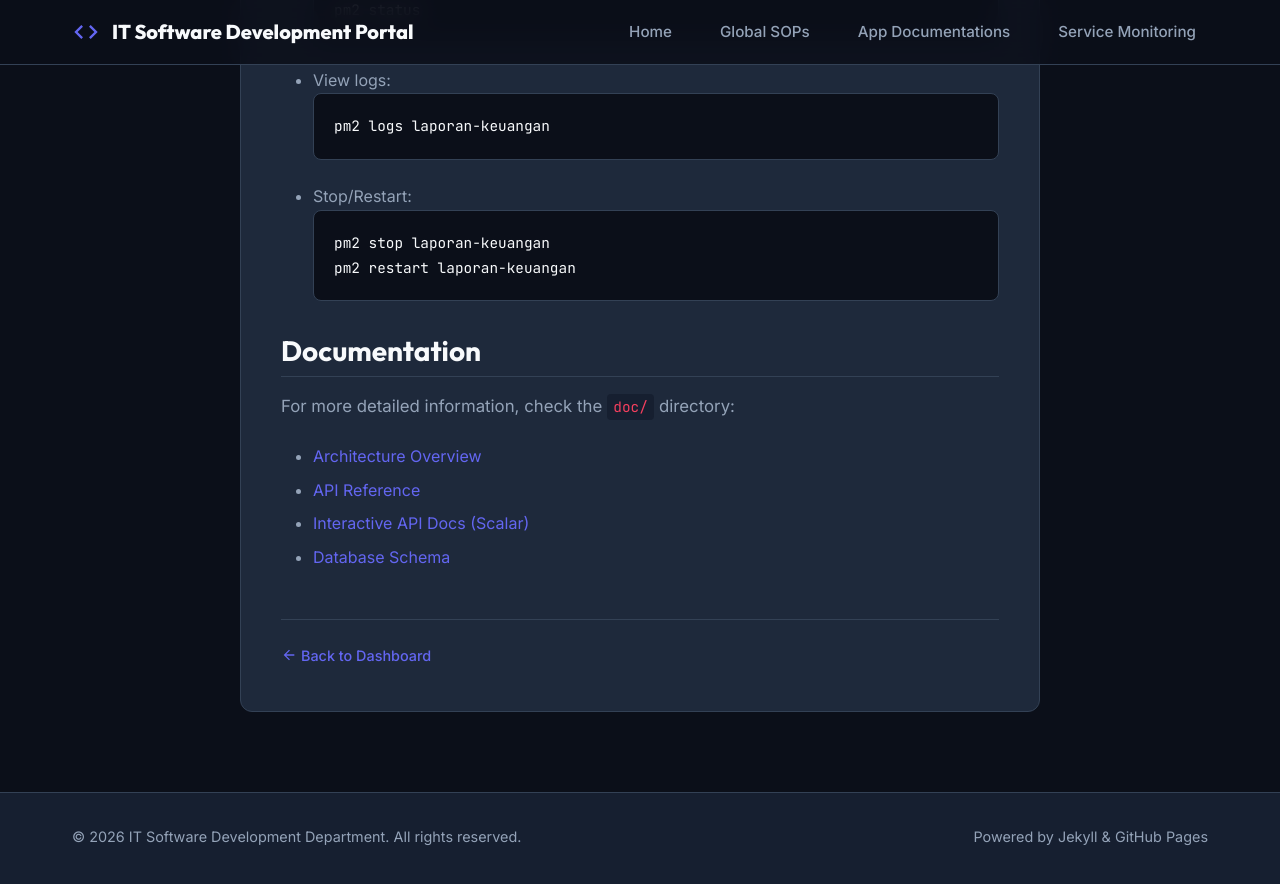
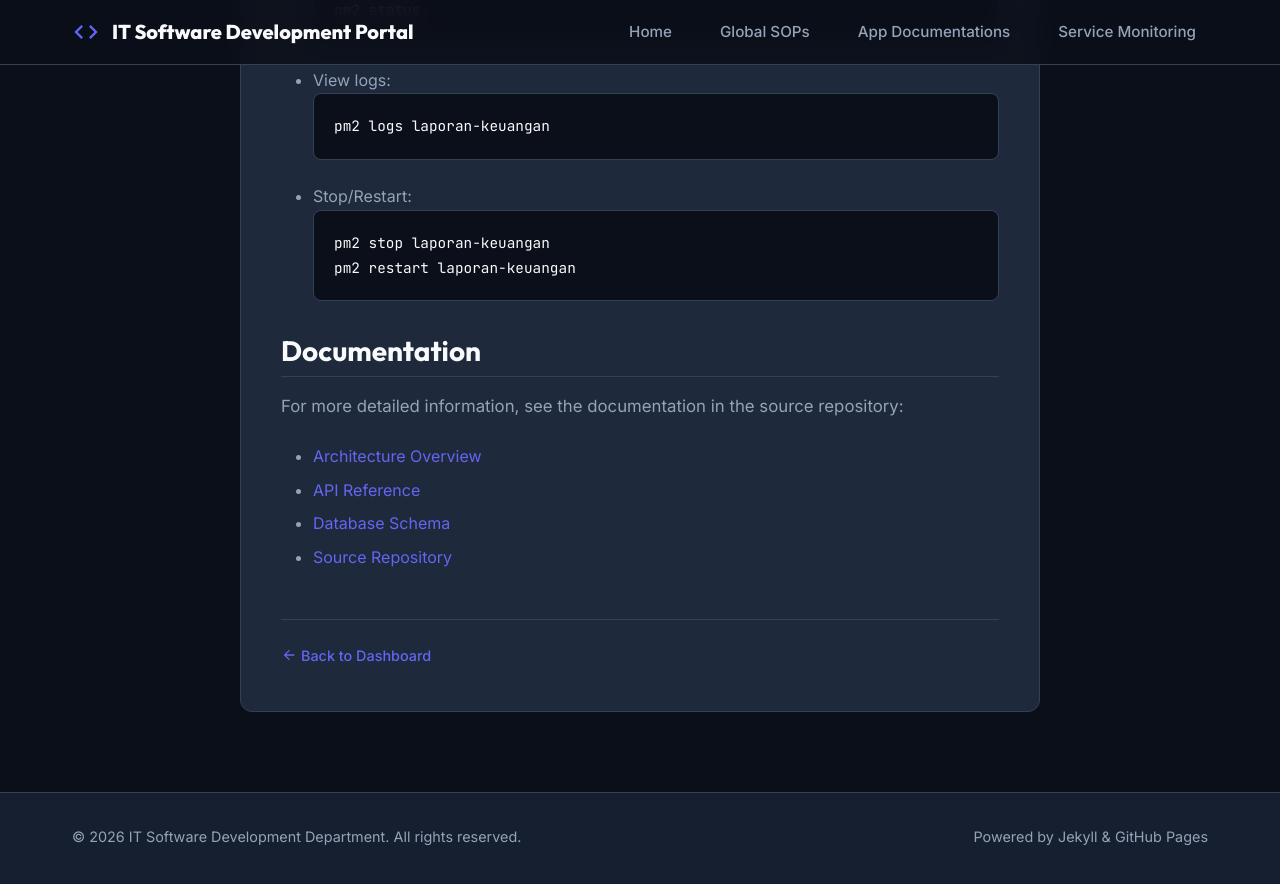
Before and after one commit to Fyudaz-Apps/github-pages, a Jekyll site: the page built from _apps/laporan-keuangan-backend.md, in a window 1280 px wide and 900 px high, scrolled down 2373 px. Shown: the top 884 px of the window. Built offline with Jekyll 4.4.1, drawn with Linux system fonts in a browser that asks for light colours.

Commit message:
feat: add project documentation for laporan-keuangan-backend

```diff
--- a/_apps/laporan-keuangan-backend.md
+++ b/_apps/laporan-keuangan-backend.md
@@ -90,8 +90,8 @@ The application is configured to run in the background using PM2.
 
 ## Documentation
 
-For more detailed information, check the `doc/` directory:
-* [Architecture Overview](./doc/architecture.md)
-* [API Reference](./doc/api.md)
-* [Interactive API Docs (Scalar)](/swagger)
-* [Database Schema](./doc/database.md)
+For more detailed information, see the documentation in the source repository:
+* [Architecture Overview](https://github.com/Fyudaz-Apps/laporan-keuangan-backend/blob/main/doc/architecture.md)
+* [API Reference](https://github.com/Fyudaz-Apps/laporan-keuangan-backend/blob/main/doc/api.md)
+* [Database Schema](https://github.com/Fyudaz-Apps/laporan-keuangan-backend/blob/main/doc/database.md)
+* [Source Repository](https://github.com/Fyudaz-Apps/laporan-keuangan-backend)
```
